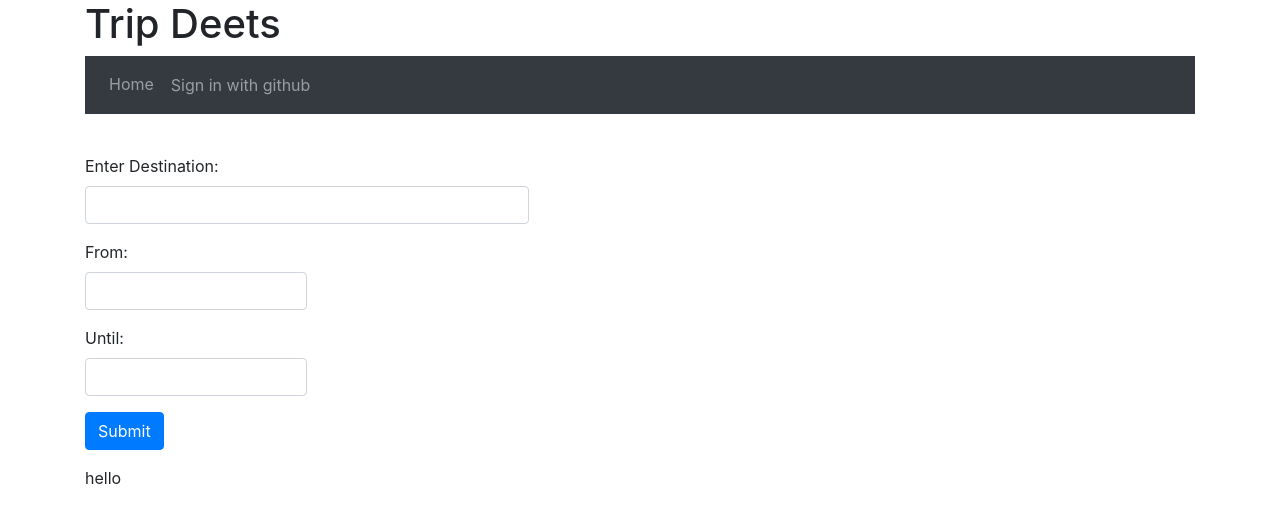
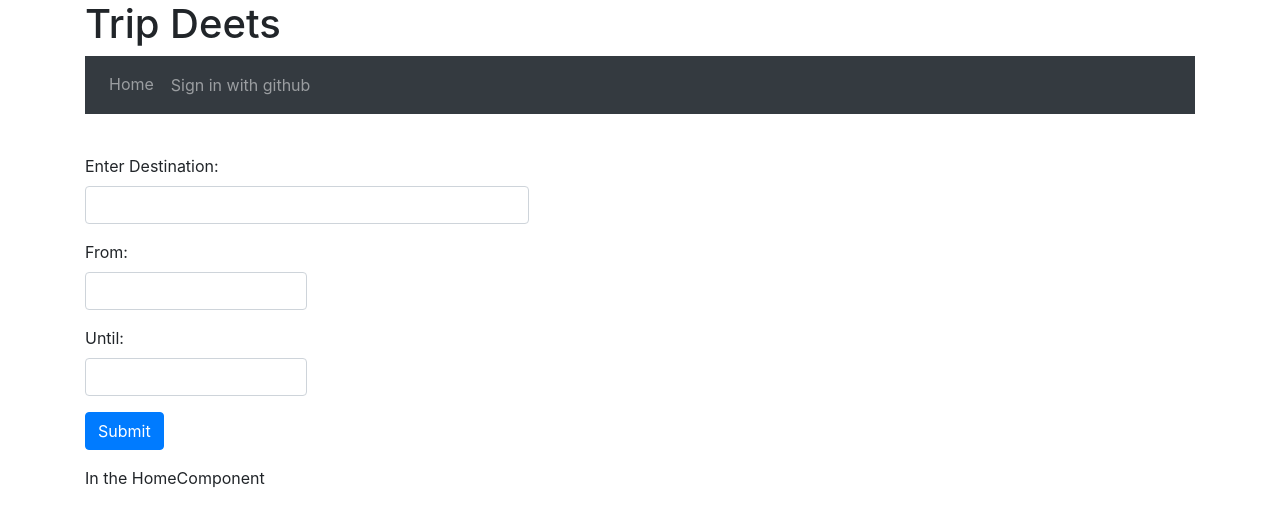
Before and after one commit to JansenMartin/trip-deets, a Vue app: page / in a window 1280 px wide. Shown: the top 526 px of the page. Built offline with nearby package versions, Linux system fonts and the light colour scheme.

Commit message:
Render ListComponent inside of HomeComponent

```diff
--- a/src/App.vue
+++ b/src/App.vue
@@ -19,21 +19,21 @@
     <transition name="fade">
       <router-view></router-view>
     </transition>
-    <ListComponent weatherData="hello" />
+    <!-- <ListComponent weatherData="hello" /> -->
   </div>
 </template>
 
 <script>
 /* eslint-disable */
 import OAuth from "./components/OAuth";
-import ListComponent from "./components/ListComponent";
+// import ListComponent from "./components/ListComponent";
 // import HomeComponent from './components/HomeComponent.vue'
 
 export default {
   name: 'app',
   components: {
-    OAuth,
-    ListComponent
+    OAuth
+    // ListComponent
   }
 }
 </script>
--- a/src/components/HomeComponent.vue
+++ b/src/components/HomeComponent.vue
@@ -14,6 +14,7 @@
           <button class="btn btn-primary">Submit</button>
         </div>
      </form>
+     <ListComponent weatherData="In the HomeComponent" />
     </div>
   <!-- <div class="row justify-content-center">
       <div class="col-md-8">
@@ -29,10 +30,14 @@
 </template>
 <script>
  /* eslint-disable */
+import ListComponent from "./ListComponent";
 import { W_OK } from 'constants';
 import { format, formatDistance, formatRelative, subDays, eachDay } from 'date-fns'
 
 export default {
+    components: {
+    ListComponent
+  },
     data(){
         return {
             query:{}
```
